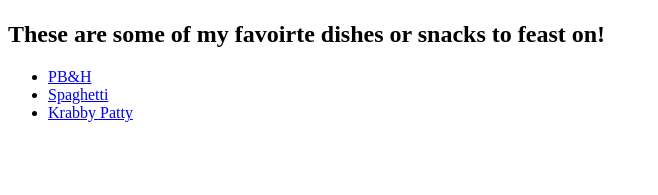
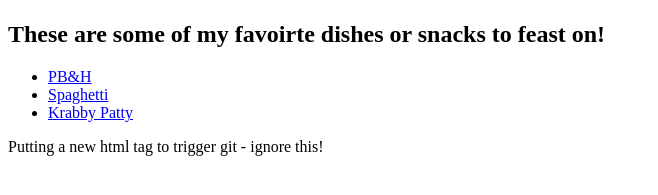
Before and after one commit to Talib-ctrlZ/OdinProject2, a plain HTML site: page index.html in a window 1280 px wide. Shown: the part 383-578 px from the top of the page, without its empty margins (0-658 px from the left). Drawn offline with Linux system fonts and the light colour scheme.

Commit message:
Added something new

```diff
--- a/index.html
+++ b/index.html
@@ -16,6 +16,8 @@
             <li><a href="/Krabby.html">Krabby Patty</a></li>
         </ul>
 
+        <p>Putting a new html tag to trigger git - ignore this!</p>
+
 
     </body>
 
```
